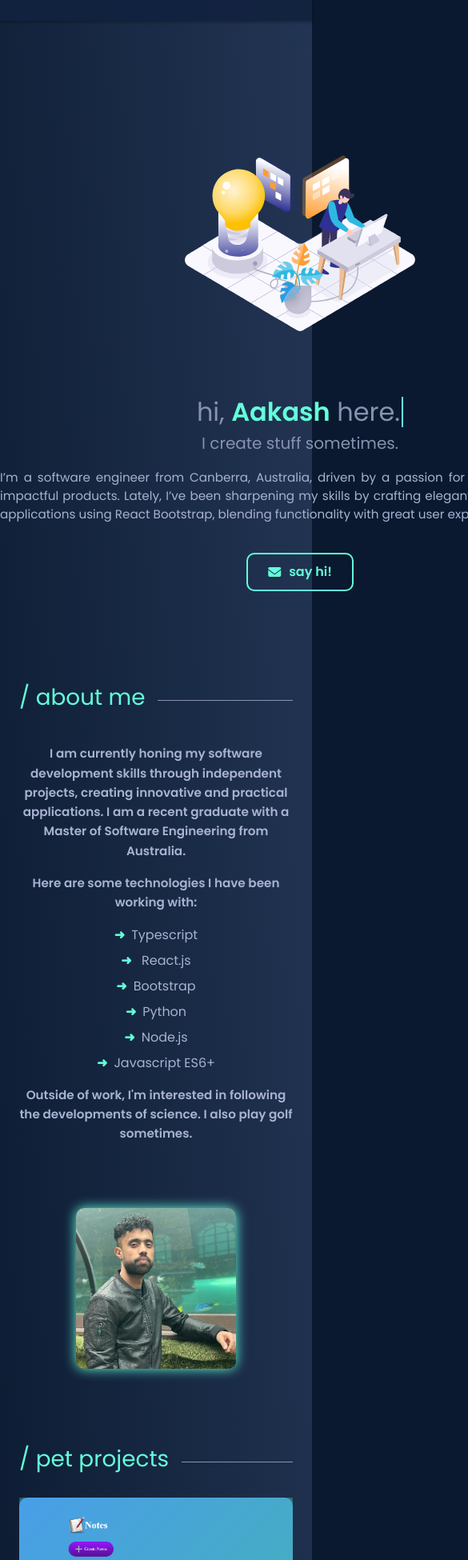
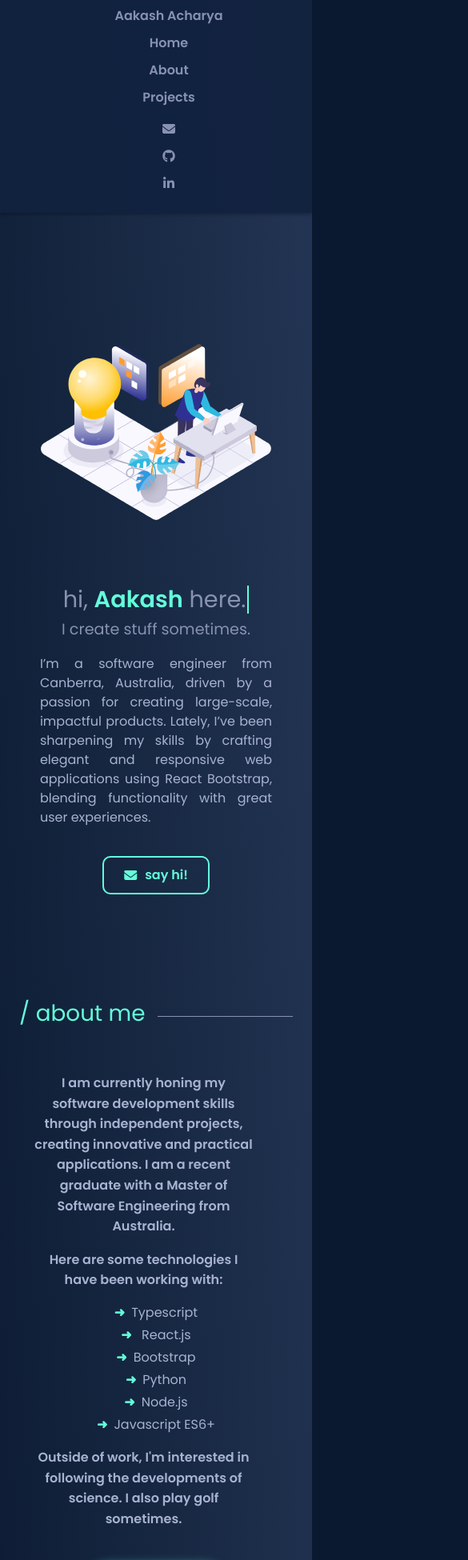
Before and after one commit to get-aakash/myPortfolio, a React (Vite) app: page / in a window 390 px wide. Shown: the top 1950 px of the page at 80% size, 585 px wide, since content can reach past the window. Built offline with nearby package versions, Linux system fonts and the light colour scheme.

Commit message:
responsive across mobile devices

```diff
--- a/src/App.css
+++ b/src/App.css
@@ -15,7 +15,9 @@
   box-sizing: border-box;
 }
 
-html, body, #root {
+html,
+body,
+#root {
   height: 100%;
   margin: 0;
   padding: 0;
@@ -86,7 +88,8 @@ html, body, #root {
 .right li:hover {
   color: var(--green);
 }
-.icon-link{
+
+.icon-link {
   color: inherit;
   text-decoration: none;
 
@@ -98,6 +101,7 @@ html, body, #root {
   place-items: center;
   margin-top: 100px;
 }
+
 .image-container {
   display: flex;
   justify-content: center;
@@ -107,24 +111,32 @@ html, body, #root {
 
 
 .image-container img {
-  width: 190px;
-  height: 350px;
+  width: 100%;
+  max-width: 200px;
+  height: auto;
   border-radius: 10px;
   box-shadow: 0 0 15px var(--green);
 }
+
 .no-style-link {
   text-decoration: none !important;
   color: inherit !important;
-  display: inline-block; /* or block, depending on your layout */
+  display: inline-block;
+  /* or block, depending on your layout */
 }
+
 .cursor {
   display: inline-block;
-  width: 2px;               /* slim width */
-  height: 1.2em;            /* height matches the text */
-  background-color: #64ffda; /* teal color or any you prefer */
+  width: 2px;
+  /* slim width */
+  height: 1.2em;
+  /* height matches the text */
+  background-color: #64ffda;
+  /* teal color or any you prefer */
   margin-left: 2px;
   user-select: none;
-  vertical-align: bottom;    /* aligns with the text baseline */
+  vertical-align: bottom;
+  /* aligns with the text baseline */
   animation: blink 1s step-start infinite;
 }
 
@@ -152,10 +164,11 @@ html, body, #root {
 }
 
 .description-container p {
-  margin-top: 12px;
+   margin-top: 12px;
   text-align: justify;
-  width: 750px;
-  font-size: 20px;
+  width: 100%;
+  max-width: 90%;
+  font-size: 18px;
   color: var(--light-slate);
 }
 
@@ -172,7 +185,7 @@ html, body, #root {
   font-weight: bold;
 }
 
-.message-button p{
+.message-button p {
   margin-top: 15px;
 }
 
@@ -245,6 +258,7 @@ html, body, #root {
   color: var(--green);
   font-weight: bold;
 }
+
 .image-box {
   flex: 1 1 30%;
   display: flex;
@@ -270,8 +284,10 @@ html, body, #root {
   max-width: 800px;
   margin: 0 auto;
 }
+
 .my-carousel .carousel-item {
-  height: 500px; /* fixed height for all items */
+  height: 500px;
+  /* fixed height for all items */
 }
 
 .project {
@@ -283,12 +299,13 @@ html, body, #root {
 }
 
 .project-card {
- display: flex;
+  display: flex;
   flex-wrap: wrap;
   gap: 2rem;
   padding: 0 1.5rem;
   max-width: 800px;
-  margin: 2rem auto 0 auto; /* centers the container itself */
+  margin: 2rem auto 0 auto;
+  /* centers the container itself */
   justify-content: center;
 }
 
@@ -327,45 +344,154 @@ html, body, #root {
 }
 
 @keyframes blink {
-  0%, 50% {
+
+  0%,
+  50% {
     opacity: 1;
   }
-  50.01%, 100% {
+
+  50.01%,
+  100% {
     opacity: 0;
   }
 }
+
 /* Responsive */
 @media (max-width: 768px) {
+  .navbar {
+    flex-direction: column;
+    padding: 1rem;
+  }
+
+  .left, .right {
+    padding: 0;
+  }
+
   .left ul, .right ul {
-    display: none;
+    display: flex;
+    flex-direction: column;
+    align-items: center;
+    gap: 10px;
   }
 
   .description-container h1 {
-    font-size: 2rem;
+    font-size: 1.8rem;
   }
 
   .description-container h3 {
-    font-size: 1.25rem;
+    font-size: 1.2rem;
   }
 
   .description-container p,
   .about-description p {
-    font-size: 0.95rem;
+    font-size: 1rem;
+    width: 90%;
   }
 
   .skills-list {
     grid-template-columns: 1fr;
   }
+
+  .about-basics {
+    flex-direction: column;
+    align-items: center;
+  }
+
+  .image-box img {
+    width: 150px;
+  }
+
+  .project-card {
+    flex-direction: column;
+    align-items: center;
+    padding: 1rem;
+  }
+
+  .card-tag {
+    width: 100%;
+    max-width: 90%;
+  }
+
+  .my-carousel .carousel-item {
+    height: auto;
+  }
+
+  .project {
+    height: auto;
+    object-fit: contain;
+  }
+
+  .footer-header h3 {
+    font-size: 1rem;
+  }
+
+  .footer-header p {
+    font-size: 0.8rem;
+  }
+}
+
+@media (max-width: 480px) {
+  .navbar {
+    flex-direction: column;
+    padding: 1rem;
+  }
+
+  .home-container {
+    margin-top: 80px;
+    padding: 1rem;
+  }
+
+  .description-container p {
+    width: 100%;
+    font-size: 1rem;
+    padding: 0 1rem;
+  }
+
+  .image-container img {
+    width: 150px;
+    height: auto;
+  }
+
   .about-basics {
     flex-direction: column;
     align-items: center;
     text-align: center;
+    padding: 1rem;
   }
-  .about-description {
-    text-align: center;
+
+  .skills-list {
+    grid-template-columns: 1fr;
+    gap: 0.25rem;
   }
-  .image-box {
-    justify-content: center;
-    margin-top: 2rem;
+
+  .image-box img {
+    width: 150px;
+  }
+
+  .my-carousel .carousel-item {
+    height: auto;
+  }
+
+  .project {
+    width: 100%;
+    height: auto;
+    object-fit: contain;
+  }
+
+  .project-card {
+    flex-direction: column;
+    align-items: center;
+  }
+
+  .card-tag {
+    width: 90%;
+  }
+
+  .footer-header h3 {
+    font-size: 1rem;
+  }
+
+  .footer-header p {
+    font-size: 0.8rem;
   }
 }
```
